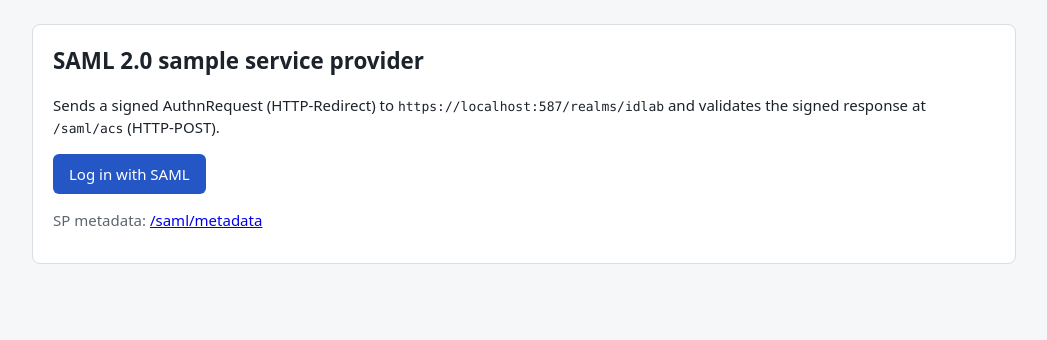
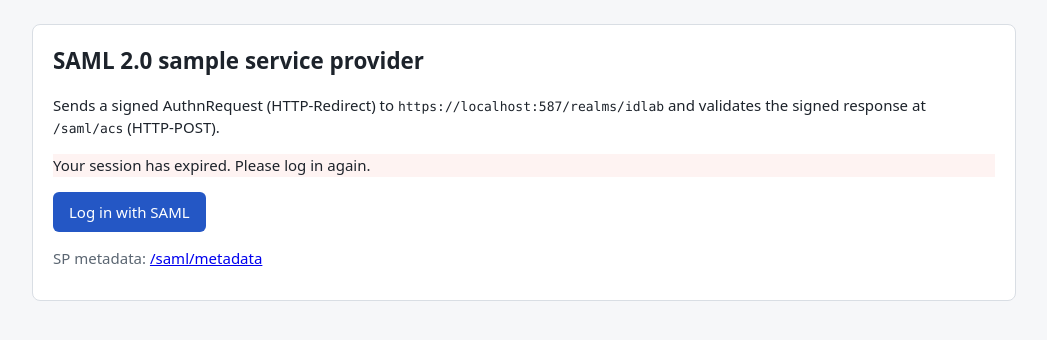
Before and after one commit to MarkHawk/identity-lab, a Flask app: page /?session=expired in a window 1280 px wide. Shown: the part 51-391 px from the top of the page, without its empty margins (116-1163 px from the left). Run offline with Flask 3, Linux system fonts and the light colour scheme; the visitor is signed in with stand-in values (Sample User, id 1); parts of the project's set-up code (start-up, migrations or seed data) failed here and were passed over.

Commit message:
saml-sp: session cookie settings from a file, and log a missing session
- The SP's session cookie SameSite and Secure come from the file named by
  SAML_SP_COOKIE_FILE, re-read on every response, as a config reload
  would apply them. A setting the file leaves out takes Flask's default
  (no SameSite, not Secure), as deleting the line from an app's config
  would. Only the direct SP sets it (.state/saml-sp/session-cookie.conf,
  installed by setup.sh from apps/saml-sp/session-cookie.conf: Lax and
  Secure, as before); the proxied copy keeps the built-in defaults.
- A protected page (/debug) without a session logs
  event=saml_session_missing with session_cookie=present|absent, never the
  value, and the start page says "Your session has expired. Please log in
  again." Healthy logins never take that path.
- saml_authn_request logs the user agent, so status probes (idlab-status)
  can be told from browsers' logins.

Co-Authored-By: Claude Opus 5.5 <noreply@anthropic.com>

```diff
--- a/apps/saml-sp/app.py
+++ b/apps/saml-sp/app.py
@@ -17,6 +17,7 @@ from collections import OrderedDict
 
 from cryptography import x509
 from flask import Flask, redirect, render_template, request, session, url_for
+from flask.sessions import SecureCookieSessionInterface
 from onelogin.saml2.auth import OneLogin_Saml2_Auth
 from onelogin.saml2.constants import OneLogin_Saml2_Constants as C
 from onelogin.saml2.errors import OneLogin_Saml2_Error, OneLogin_Saml2_ValidationError
@@ -35,13 +36,51 @@ IDP_CERT_FILE = os.environ.get("IDP_CERT_FILE", "/var/lib/idlab/state/idp-signin
 SP_CERT = open(os.environ.get("SP_CERT_FILE", "/etc/idlab/sp-signing.crt")).read()
 SP_KEY = open(os.environ.get("SP_KEY_FILE", "/etc/idlab/sp-signing.key")).read()
 
+# The session cookie's SameSite and Secure settings, from a file re-read on
+# every response, as a config reload would apply them. Only the direct SP
+# sets it (scenarios/cookie-dropped.sh); without one, the defaults below.
+COOKIE_FILE = os.environ.get("SAML_SP_COOKIE_FILE") or None
+COOKIE_DEFAULTS = {"SESSION_COOKIE_SAMESITE": "Lax", "SESSION_COOKIE_SECURE": True}
+
 app = Flask(__name__)
 app.secret_key = os.environ["SAML_SP_SECRET_KEY"]
-app.config.update(
-    SESSION_COOKIE_NAME="saml_sp_session",
-    SESSION_COOKIE_SECURE=True,
-    SESSION_COOKIE_SAMESITE="Lax",
-)
+app.config.update(SESSION_COOKIE_NAME="saml_sp_session", **COOKIE_DEFAULTS)
+
+
+def cookie_settings():
+    """SameSite and Secure for the session cookie. A file replaces the
+    defaults as a whole: a setting it leaves out takes Flask's own default
+    (no SameSite attribute, not Secure), as deleting the line from an app's
+    config would."""
+    if not COOKIE_FILE:
+        return dict(COOKIE_DEFAULTS)
+    try:
+        with open(COOKIE_FILE) as fh:
+            lines = fh.read().splitlines()
+    except OSError:
+        return dict(COOKIE_DEFAULTS)
+    out = {"SESSION_COOKIE_SAMESITE": None, "SESSION_COOKIE_SECURE": False}
+    for line in lines:
+        key, eq, value = line.strip().partition("=")
+        if not eq or key.startswith("#") or key not in out:
+            continue
+        value = value.strip()
+        if key == "SESSION_COOKIE_SECURE":
+            out[key] = value.lower() in ("1", "true", "yes", "on")
+        else:
+            out[key] = value if value in ("Lax", "Strict", "None") else None
+    return out
+
+
+class FileCookieSessionInterface(SecureCookieSessionInterface):
+    def get_cookie_samesite(self, app):
+        return cookie_settings()["SESSION_COOKIE_SAMESITE"]
+
+    def get_cookie_secure(self, app):
+        return cookie_settings()["SESSION_COOKIE_SECURE"]
+
+
+app.session_interface = FileCookieSessionInterface()
 
 logging.basicConfig(level=logging.INFO, format="%(asctime)s %(levelname)s saml-sp %(message)s")
 log = logging.getLogger("saml-sp")
@@ -257,7 +296,10 @@ def login():
     auth = OneLogin_Saml2_Auth(saml_request_data(), saml_settings(pinned_idp_certs()))
     target = auth.login(return_to=url_for("debug", _external=False))
     session["authn_request_id"] = auth.get_last_request_id()
-    log.info(kv(event="saml_authn_request", request_id=auth.get_last_request_id()))
+    # The user agent tells a status probe (scripts/status.sh sends
+    # "idlab-status") from a browser's login.
+    log.info(kv(event="saml_authn_request", request_id=auth.get_last_request_id(),
+                user_agent=request.headers.get("User-Agent", "-")))
     return redirect(target)
 
 
@@ -308,7 +350,11 @@ def consume_response():
 def debug():
     login = _logins.get(session.get("login_key", ""))
     if not login:
-        return redirect(url_for("index"))
+        # Whether the browser sent the session cookie at all, never its value.
+        # Absent straight after saml_login_ok: the browser didn't keep it.
+        log.info(kv(event="saml_session_missing", path=request.path,
+                    session_cookie="present" if app.config["SESSION_COOKIE_NAME"] in request.cookies else "absent"))
+        return redirect(url_for("index", session="expired"))
     return render_template("debug.html", login=login, sp_clock=now_utc())
 
 
--- a/apps/saml-sp/templates/index.html
+++ b/apps/saml-sp/templates/index.html
@@ -9,6 +9,9 @@
     <p>Signed in as <b>{{ login.name_id }}</b>.</p>
     <p><a class="btn" href="{{ url_for('debug') }}">View assertion</a></p>
   {% else %}
+    {% if request.args.get("session") == "expired" %}
+      <p class="error" id="session-expired">Your session has expired. Please log in again.</p>
+    {% endif %}
     <p><a class="btn" id="login" href="{{ url_for('login') }}">Log in with SAML</a></p>
   {% endif %}
   <p class="muted">SP metadata: <a href="{{ url_for('metadata') }}">/saml/metadata</a></p>
--- a/compose.yaml
+++ b/compose.yaml
@@ -226,6 +226,9 @@ services:
       SAML_SP_SECRET_KEY: ${SAML_SP_SECRET_KEY}
       # IdP signing certificate(s) the SP trusts; written by scripts/pin-idp-cert.sh.
       IDP_CERT_FILE: /var/lib/idlab/state/idp-signing.pem
+      # The session cookie's SameSite and Secure, re-read on every response
+      # (scenarios/cookie-dropped.sh). The proxied copy keeps the defaults.
+      SAML_SP_COOKIE_FILE: /var/lib/idlab/state/session-cookie.conf
       # libfaketime: the offset in faketime.rc ("+0" normally) is re-read on
       # every clock call, so scenarios/clock-skew.sh can shift this
       # container's wall clock without a restart. The host clock is untouched.
@@ -324,6 +327,8 @@ services:
       <<: *saml-sp-env
       KC_PORT: ${PROXY_KC_PORT}
       SAML_SP_PORT: ${PROXY_SAML_SP_PORT}
+      # Its own cookie settings: the built-in defaults, not the direct SP's file.
+      SAML_SP_COOKIE_FILE: ""
     volumes: *saml-sp-volumes
     networks:
       - proxy
```
Also changed, not shown: 2 other files.
